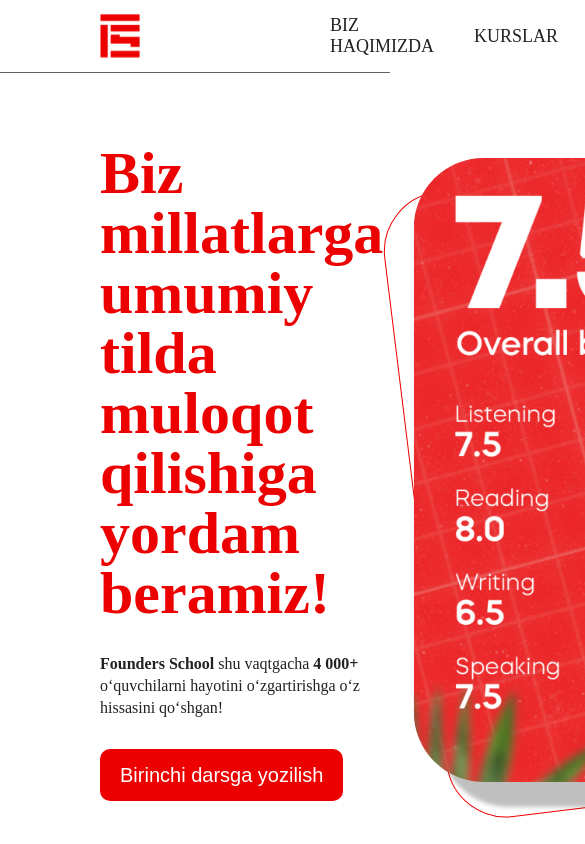
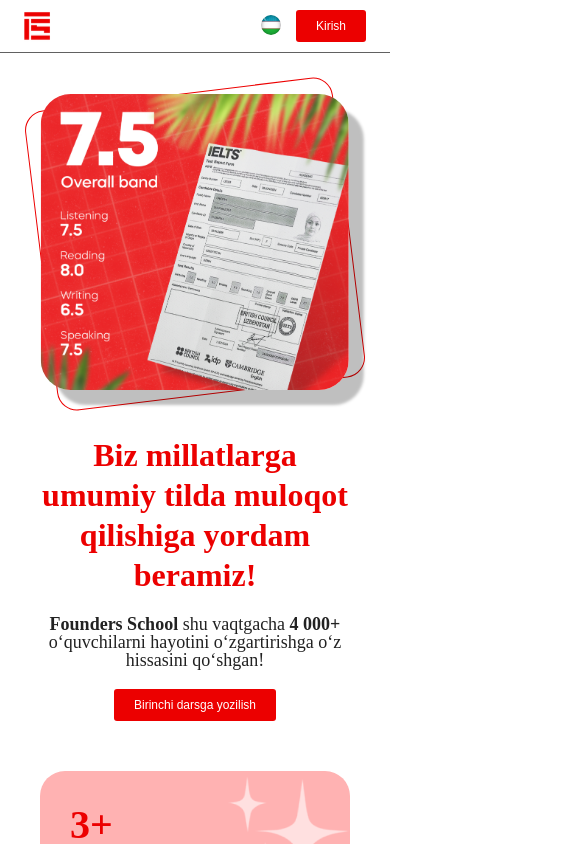
Before and after one commit to Doniyor2707/Founders, a React (Vite) app: page / in a window 390 px wide. Shown: the top 844 px of the page, 585 px wide, since content can reach past the window. Built offline with nearby package versions, Linux system fonts and the light colour scheme; a web font is replaced by a local one.

Commit message:
header responsive

```diff
--- a/src/components/header/Header.module.css
+++ b/src/components/header/Header.module.css
@@ -4,8 +4,8 @@
 
 .header {
   max-width: 1440px;
+  padding: 10px 100px;
   margin: 0 auto;
-  padding: 10px 100px;
   display: flex;
   align-items: center;
   justify-content: space-between;
@@ -40,3 +40,27 @@
   text-transform: uppercase;
   color: var(--primary-color);
 }
+
+
+@media (max-width: 480px) {
+
+  .header {
+    padding: 10px 24px;
+  }
+
+  .headerImg {
+    max-width: 124px;
+  }
+
+  .listGroup {
+    display: none;
+  }
+
+  .btns {
+    gap: 15px;
+  }
+
+  .btnLang img {
+    max-width: 20px;
+  }
+}
--- a/src/components/main/Hero/Hero.module.css
+++ b/src/components/main/Hero/Hero.module.css
@@ -19,6 +19,7 @@
   color: var(--primary-color);
   line-height: 22px;
   margin-bottom: 30px;
+  max-width: 362px;
 }
 
 .heroImg {
@@ -38,3 +39,62 @@
   transform: rotate(7deg); /* Reverse rotation to keep img upright */
   box-shadow: 25px 25px 4px 0px rgba(0, 0, 0, 0.25);
 }
+
+/* media query */
+
+@media (max-width: 768px) {
+  .home {
+    flex-direction: column-reverse;
+    gap: 40px;
+    margin-bottom: 50px;
+    align-items: center;
+    text-align: center;
+  }
+
+  .text {
+    font-size: 40px;
+    line-height: 48px;
+    margin-bottom: 20px;
+  }
+
+  .title {
+    font-size: 18px;
+    line-height: 20px;
+    margin-bottom: 20px;
+    max-width: 100%;
+  }
+
+  .heroImg {
+    max-width: 100%;
+  }
+
+  .imgContent {
+    border-radius: 30px;
+  }
+
+  .imgRating {
+    border-radius: 40px;
+    width: 100%;
+    box-shadow: 15px 15px 3px 0px rgba(0, 0, 0, 0.25);
+  }
+}
+
+@media (max-width: 480px) {
+  .text {
+    font-size: 32px;
+    line-height: 40px;
+  }
+
+  .title {
+    font-size: 18px;
+    line-height: 18px;
+  }
+
+  .imgContent {
+    border-radius: 20px;
+  }
+
+  .imgRating {
+    border-radius: 30px;
+  }
+}
--- a/src/components/ui/button/Button.jsx
+++ b/src/components/ui/button/Button.jsx
@@ -5,7 +5,7 @@
 import styles from "./Button.module.css";
 
 function Button({ title,style }) {
-  return <button className={styles.btn} style={{padding:`${style}`}}>{title}</button>;
+  return <button className={styles.btn} >{title}</button>;
 }
 
 export default memo(Button);
--- a/src/components/ui/button/Button.module.css
+++ b/src/components/ui/button/Button.module.css
@@ -5,6 +5,7 @@
   text-align: center;
   border: none;
   border-radius: 10px;
+  padding: 10px 35px;
 
   /* color */
   color: rgba(255, 255, 255, 1);
@@ -15,3 +16,14 @@
 .btn:hover {
   background-color: rgb(255, 122, 122);
 }
+
+@media (max-width: 480px) {
+  .btn {
+    font-weight: 500;
+    font-size: 12px;
+    line-height: 12px;
+    padding: 10px 20px;
+
+    border-radius: 3px;
+  }
+}
--- a/src/index.css
+++ b/src/index.css
@@ -36,11 +36,9 @@
   bottom: -30px !important;
 }
 
-
 .splide__pagination__page.is-active {
   background-color: rgba(255, 178, 178, 1) !important;
 }
-
 
 .splide__arrow:disabled {
   width: 40px !important;
@@ -49,22 +47,25 @@
   background-color: var(--primary-color-red);
 }
 
-
 .splide__arrow {
   background-color: var(--primary-color-red) !important;
   width: 40px !important;
   height: 40px !important;
 }
 
-
 .splide__arrow svg {
   color: #fff !important;
   fill: #fff !important;
 }
-
 
 .splide__list {
   display: flex;
   align-items: center !important;
   justify-content: space-between !important;
 }
+
+@media (max-width: 768px) {
+  .container {
+    padding: 40px;
+  }
+}
```
Lines whose indentation alone changed are shown as unchanged.
